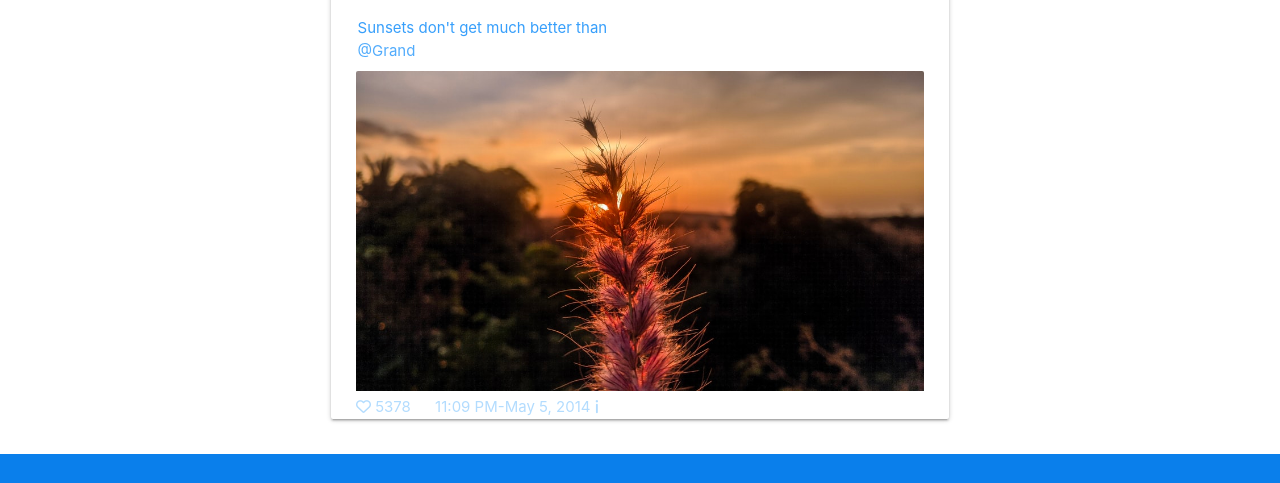
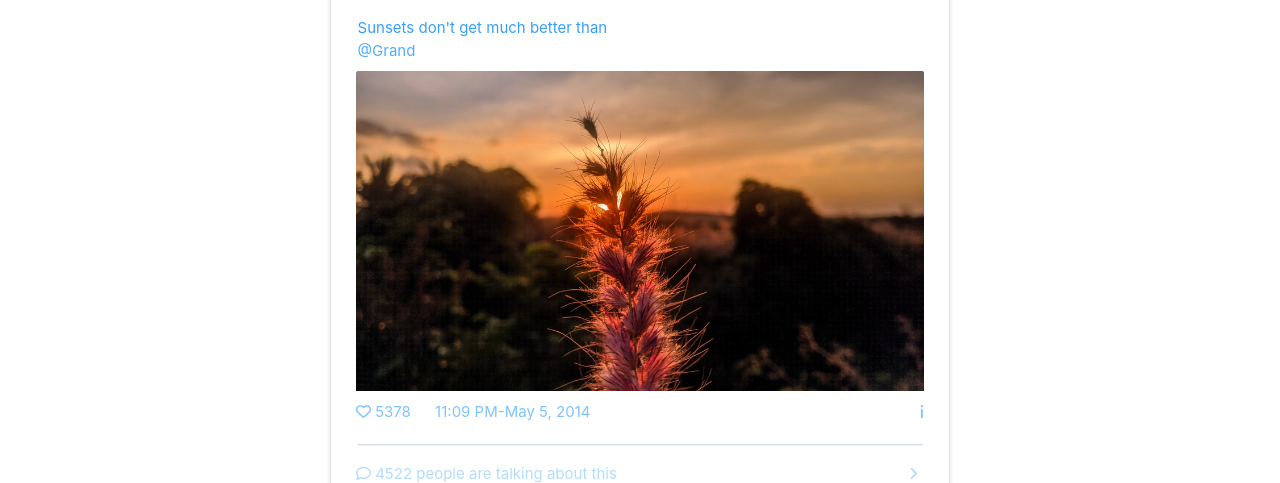
Before and after one commit to Rafterminador/patronesWeb, a plain HTML site: page Html/index.html in a window 1280 px wide. Shown: the part 561-1044 px from the top of the page. Drawn offline with nearby package versions, Linux system fonts and the light colour scheme.

Commit message:
terminada la parte de comentarios

```diff
--- a/Html/index.html
+++ b/Html/index.html
@@ -54,8 +54,23 @@
                 <img src="img/planta.jpg">
               </div>
               <div class="image-botton">
-                <i class="fa-regular fa-heart"></i> 5378 <span class="time">11:09 PM-May 5, 2014</span>
-                <i class="fa-solid fa-exclamation"></i>
+                <div class="row">
+                  <div class="col s11">
+                    <i class="fa-regular fa-heart"></i> 5378 <span class="time">11:09 PM-May 5, 2014</span>
+                  </div>
+                  <div class="col s1">
+                      <i class="fa-solid fa-exclamation"></i>
+                  </div>
+                </div>
+                <hr class="separador">
+                <div class="row comments">
+                  <div class="col s11">
+                    <i class="fa-regular fa-comment"></i> 4522 people are talking about this
+                  </div>
+                  <div class="col s1">
+                    <i class="fa-solid fa-angle-right"></i>
+                  </div>
+                </div>
               </div>
             </div>
           </div>
--- a/Html/main.css
+++ b/Html/main.css
@@ -78,15 +78,26 @@ h6{
     width: 96%;
     margin-left: 2%;
     padding-left: 2%;
-    padding-top: 5px;
-    color: #b3dcfe;
+    padding-top: 10px;
+    color: #7fc4fd;
 }
 .time{
     padding-left: 20px;
 }
 .fa-exclamation{
     transform: rotate(180deg);
+    margin-left: 40%;
 }
 .card-content{
     margin-left: 2%;
 }
+.comments{
+    padding-top: 10px;
+    color: #b3dcfe;
+    padding-bottom: 10px;
+}
+.separador{
+    margin-left: 2px !important;
+    width: 97%;
+    border-color: #b3dcfe;
+}
```
